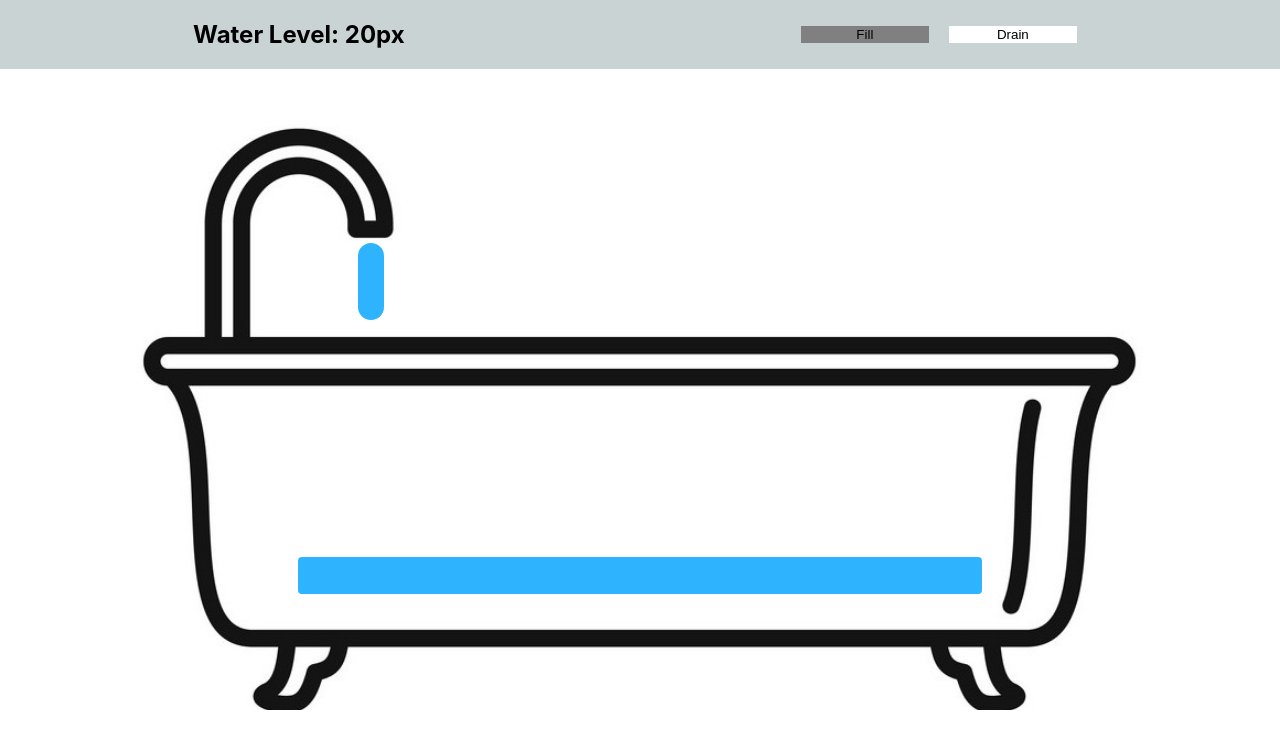
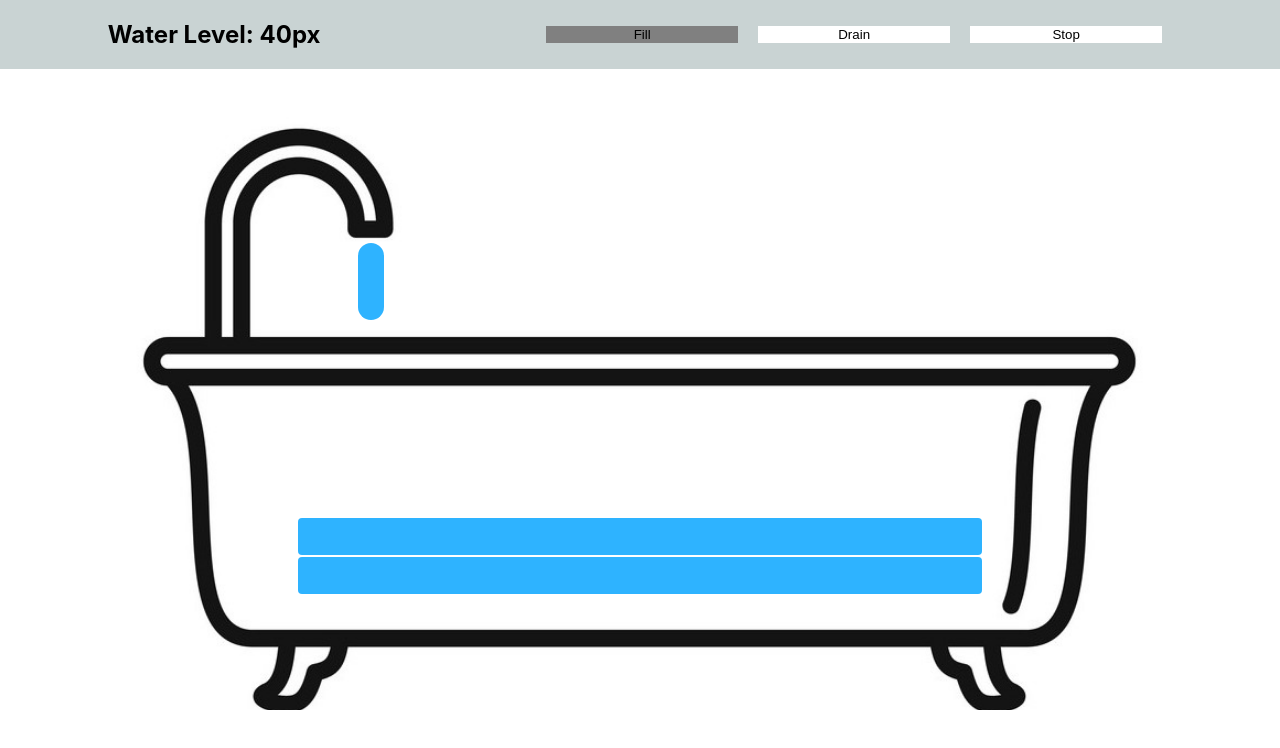
Before and after one commit to tmurphy3/sage, a React (Create React App) app: page / in a window 1280 px wide. Both pictures are taken after a click on the button "Fill". Shown: the top 748 px of the page. Built offline with nearby package versions, Linux system fonts and the light colour scheme.

Commit message:
change file structure and switched to setInterval

```diff
--- a/src/App.js
+++ b/src/App.js
@@ -1,87 +1,9 @@
-import React, { useState, useEffect } from "react";
-import Bathtub from "./components/Bathtub";
-import "./styles/App.css";
+import Bathtub from "./components/Bathtub/Bathtub";
 
 function App() {
-  const [waterLevel, setWaterLevel] = useState(0); // current level of water
-  const [filling, setFilling] = useState(false); // is the bathtub currently filling
-  const [draining, setDraining] = useState(false); // is the bathtub currently draining
-
-  // every time {waterLevel} changes, check if the bathtub is full or empty
-  useEffect(() => {
-    if (waterLevel === 5) setFilling(false);
-    if (waterLevel === 0) setDraining(false);
-  }, [waterLevel]);
-
-  const handleFill = () => {
-    if (filling) return; // exit if bathtub is already being filled
-
-    // cancels any ongoing draining
-    setDraining(false);
-    clearExistingTimeouts();
-
-    if (waterLevel === 5) return; // exit if bathtub is already full
-    setFilling(true);
-
-    // will increment {waterLevel} every 2 seconds until {waterLevel} === 5
-    let ct = 1;
-    for (let i = waterLevel; i < 5; i++) {
-      setTimeout(() => {
-        setWaterLevel((level) => level + 1);
-      }, 2000 * ct++);
-    }
-    return;
-  };
-
-  const handleDrain = () => {
-    if (draining) return; // exit if bathtub is already being drained
-
-    // cancels any ongoing filling
-    setFilling(false);
-    clearExistingTimeouts();
-
-    if (waterLevel === 0) return; // exit if bathtub is already empty
-
-    setDraining(true);
-
-    // will decrement {waterLevel} every 2 seconds until {waterLevel} === 0
-    let ct = 1;
-    for (let i = waterLevel; i > 0; i--) {
-      setTimeout(() => {
-        setWaterLevel((level) => level - 1);
-      }, 2000 * ct++);
-    }
-    return;
-  };
-
-  // clears all existing timeouts
-  const clearExistingTimeouts = () => {
-    let id = window.setTimeout(() => {}, 0);
-    while (id--) {
-      window.clearTimeout(id);
-    }
-  };
-
   return (
     <div className="App">
-      <div className="App__header">
-        <h2>Water Level: {waterLevel * 20}px</h2>
-        <div className="App__headerButtons">
-          <button
-            onClick={handleFill}
-            style={{ backgroundColor: filling ? "grey" : "white" }}
-          >
-            Fill
-          </button>
-          <button
-            onClick={handleDrain}
-            style={{ backgroundColor: draining ? "grey" : "white" }}
-          >
-            Drain
-          </button>
-        </div>
-      </div>
-      <Bathtub waterLevel={waterLevel} filling={filling} />
+      <Bathtub />
     </div>
   );
 }
--- a/src/components/Bathtub.js
+++ /dev/null
@@ -1,27 +0,0 @@
-import React from "react";
-import "../styles/Bathtub.css";
-
-function Bathtub({ waterLevel, filling }) {
-  // "Fouset" is a blue div that appears under the fouset when bathtub is being filled
-  // "WaterContainer" renders {waterLevel} amount of "Water" divs
-
-  return (
-    <div className="Bathtub">
-      <div
-        className="Fouset"
-        style={{
-          backgroundColor: filling ? "rgb(46, 179, 255)" : "white",
-        }}
-      />
-      <div className="WaterContainer">
-        {Array(waterLevel)
-          .fill()
-          .map((el, i) => (
-            <div key={i} className="Water"></div>
-          ))}
-      </div>
-    </div>
-  );
-}
-
-export default Bathtub;
--- a/src/styles/Bathtub.css
+++ b/src/components/Bathtub/Bathtub.css
@@ -1,8 +1,30 @@
+.Bathtub__container {
+  display: flex;
+  flex-direction: column;
+  justify-content: center;
+  align-items: center;
+}
+.Bathtub__header {
+  width: 100%;
+  background-color: rgb(201, 211, 211);
+  display: flex;
+  justify-content: space-around;
+}
+.Bathtub__headerButtons {
+  display: flex;
+  justify-content: center;
+  align-items: center;
+}
+.Bathtub__headerButtons > button {
+  width: 15vw;
+  margin: 10px;
+  border: none;
+}
 .Bathtub {
   margin-top: 40px;
   width: 80vw;
   height: 47vw;
-  background-image: url("../assets/bathtub.jpg");
+  background-image: url("./bathtub.jpg");
   background-size: cover;
 }
 .Fouset {
--- /dev/null
+++ b/src/components/Bathtub/Bathtub.js
@@ -0,0 +1,103 @@
+import React, { useState, useRef } from "react";
+import "./Bathtub.css";
+
+function Bathtub() {
+  const [waterLevel, setWaterLevel] = useState(0);
+  const [waterMovement, setWaterMovement] = useState(null); // filling, draining, or null
+
+  // useRef to persist interval and waterLevel across renders without causing rerender
+  const intervalRef = useRef();
+  const waterLevelRef = useRef(0);
+
+  // when fill or drain buttons are clicked, movementType will be Filling or Draining
+  function handleMoveWater(movementType) {
+    if (waterMovement === movementType) return; // exit if already filling/draining
+
+    handleStopWater(); // clears any ongoing intervals so only one is going at any given time
+    setWaterMovement(movementType);
+
+    const id = setInterval(() => {
+      // clear interval if we are filling and reach max level
+      // clear interval if we are draining and reach min level
+      if (
+        (movementType === "Filling" && waterLevelRef.current === 5) ||
+        (movementType === "Draining" && waterLevelRef.current === 0)
+      ) {
+        setWaterMovement(null);
+        return clearInterval(intervalRef.current);
+      }
+
+      // change waterLevelRef accordingly, and setWaterLevel state
+      if (movementType === "Filling") waterLevelRef.current++;
+      if (movementType === "Draining") waterLevelRef.current--;
+      setWaterLevel(waterLevelRef.current);
+    }, 1000);
+
+    intervalRef.current = id;
+
+    return;
+  }
+
+  // helper function to clear interval
+  function handleStopWater() {
+    return clearInterval(intervalRef.current);
+  }
+
+  // "Fouset" is a blue div that appears under the fouset when bathtub is being filled
+  // "WaterContainer" renders {waterLevel} amount of "Water" divs
+
+  return (
+    <div className="Bathtub__container">
+      <div className="Bathtub__header">
+        <h2>Water Level: {waterLevel * 20}px</h2>
+        <div className="Bathtub__headerButtons">
+          <button
+            onClick={() => handleMoveWater("Filling")}
+            style={{
+              backgroundColor: waterMovement === "Filling" ? "grey" : "white",
+            }}
+          >
+            Fill
+          </button>
+          <button
+            onClick={() => handleMoveWater("Draining")}
+            style={{
+              backgroundColor: waterMovement === "Draining" ? "grey" : "white",
+            }}
+          >
+            Drain
+          </button>
+          <button
+            style={{
+              backgroundColor: "white",
+            }}
+            onClick={() => {
+              handleStopWater();
+              setWaterMovement(null);
+            }}
+          >
+            Stop
+          </button>
+        </div>
+      </div>
+      <div className="Bathtub">
+        <div
+          className="Fouset"
+          style={{
+            backgroundColor:
+              waterMovement === "Filling" ? "rgb(46, 179, 255)" : "white",
+          }}
+        />
+        <div className="WaterContainer">
+          {Array(waterLevel)
+            .fill()
+            .map((el, i) => (
+              <div key={i} className="Water"></div>
+            ))}
+        </div>
+      </div>
+    </div>
+  );
+}
+
+export default Bathtub;
--- a/src/index.js
+++ b/src/index.js
@@ -1,6 +1,6 @@
 import React from "react";
 import ReactDOM from "react-dom";
-import "./styles/index.css";
+import "./index.css";
 import App from "./App";
 import reportWebVitals from "./reportWebVitals";
 
--- a/src/styles/App.css
+++ /dev/null
@@ -1,22 +0,0 @@
-.App {
-  display: flex;
-  flex-direction: column;
-  justify-content: center;
-  align-items: center;
-}
-.App__header {
-  width: 100%;
-  background-color: rgb(201, 211, 211);
-  display: flex;
-  justify-content: space-around;
-}
-.App__headerButtons {
-  display: flex;
-  justify-content: center;
-  align-items: center;
-}
-.App__headerButtons > button {
-  width: 10vw;
-  margin: 10px;
-  border: none;
-}
```
Also changed, not shown: src/components/Bathtub/bathtub.jpg (renamed from src/assets/bathtub.jpg), src/index.css (renamed from src/styles/index.css).
